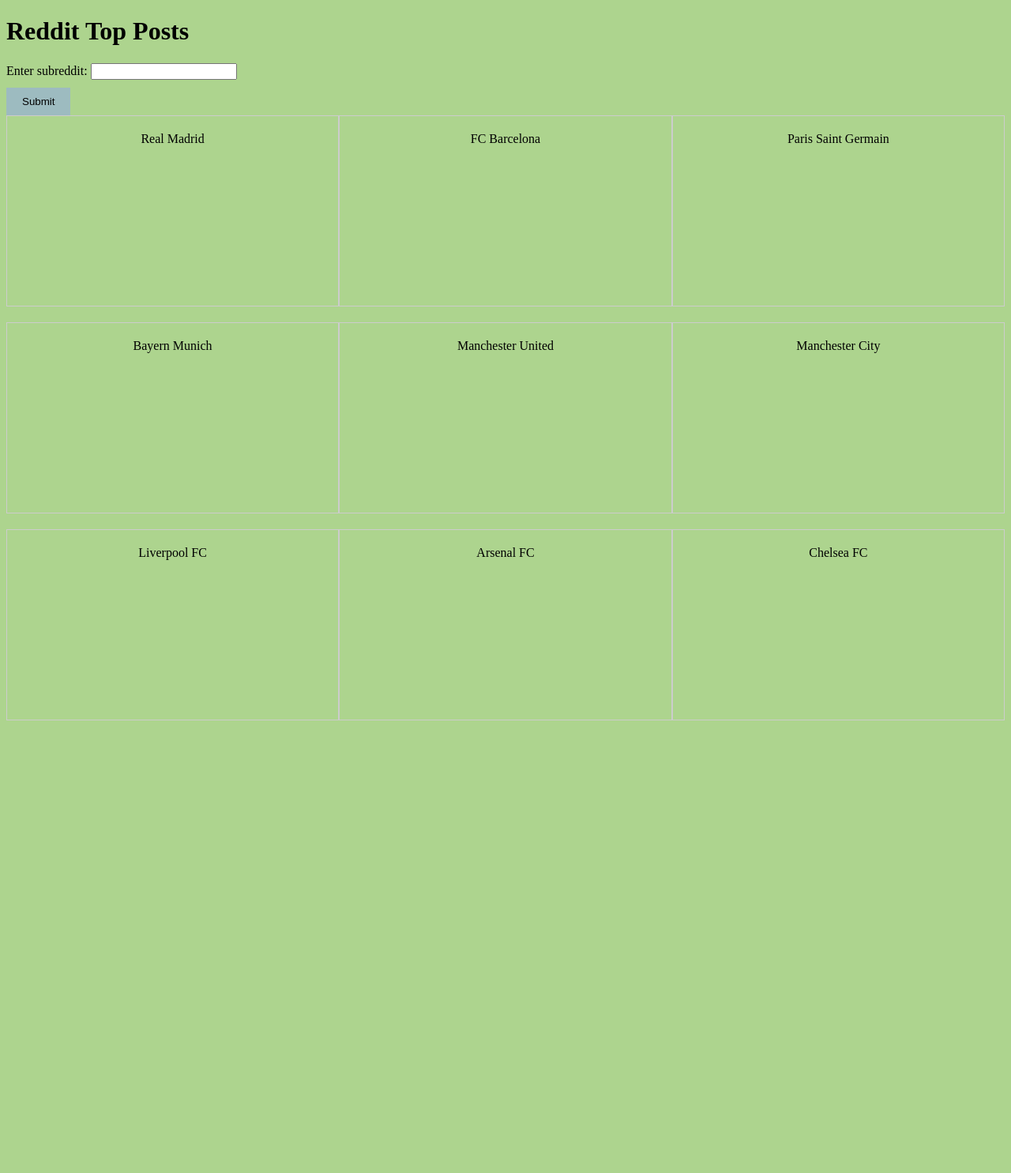
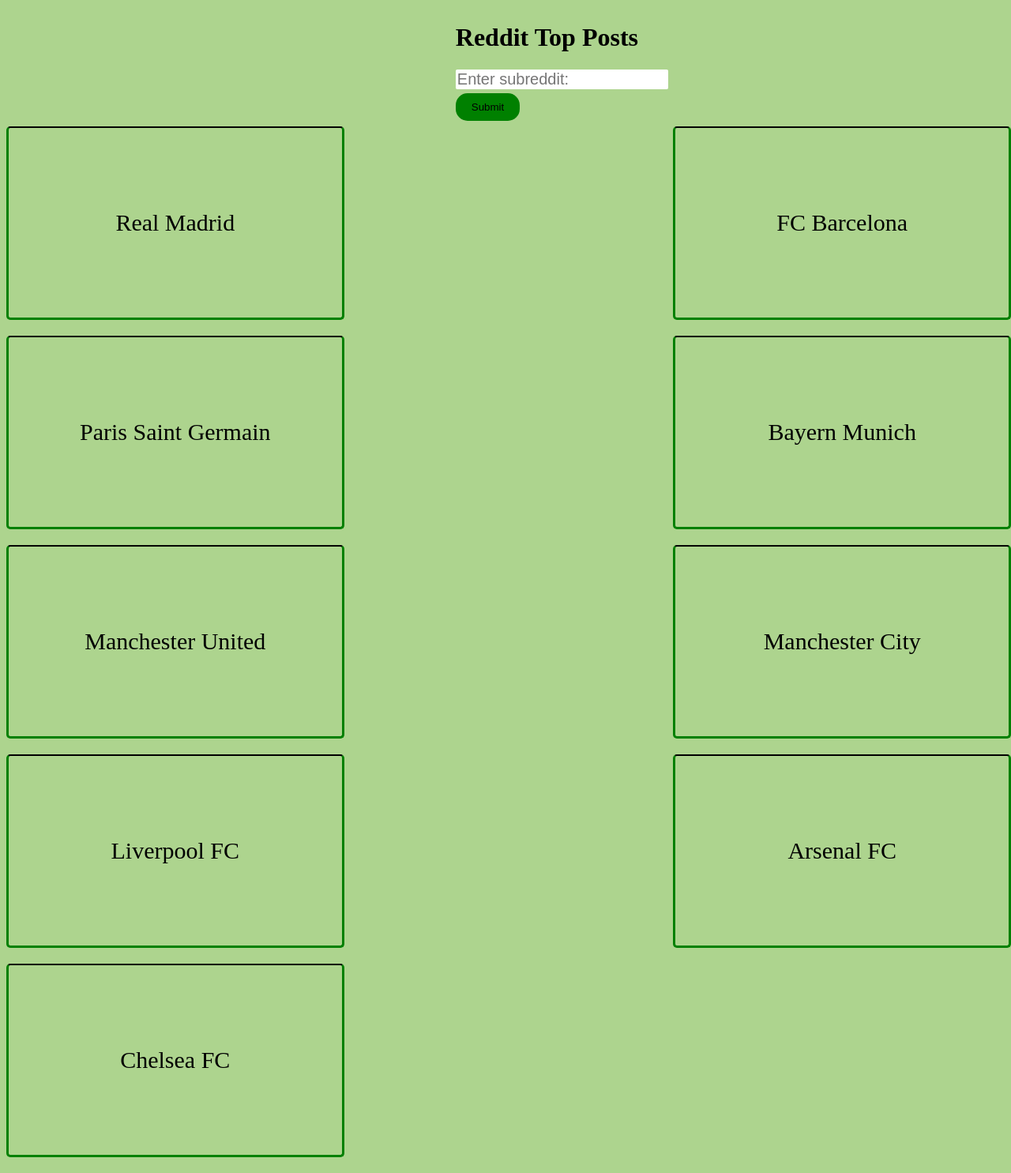
Before and after one commit to jgabryszewski01/rSentimentAnalysis, a Flask app: page / in a window 1280 px wide. Shown: the whole page at 79% size. Before the commit the page ends 912 px from the top, so only its background shows below. Run offline with Flask 3, Linux system fonts and the light colour scheme.

Commit message:
Update index.html

```diff
--- a/templates/index.html
+++ b/templates/index.html
@@ -11,6 +11,28 @@
             margin: 0 auto;
             margin-bottom: 50px;
         }
+        .content{
+            position: relative;
+        }
+        .content-top{
+            position: absolute;
+            height: 100px;
+            left: 45%;
+        }
+        /* .submitBtn{
+            position: absolute;
+left: 30%;
+        } */
+        .input{
+            font-size: 20px;
+            border: none;
+            border-radius: 2px;
+        }
+        .content-main{
+            position: absolute;
+            top: 160px;
+        }
+
         .tile-container {
             display: flex;
             flex-wrap: wrap;
@@ -23,17 +45,23 @@
         .tile {
             width: 30%;
             height: 200px;
-            border: 1px solid #ccc;
+            font-size: 30px;
+            line-height: 200px;
+            border: 3px solid green ;
+            border-top: 2px solid #000;
+            border-bottom: 3px solid green;
+            border-radius: 5px;
             margin-bottom: 20px;
             padding: 20px;
             text-align: center;
             cursor: pointer;
         }
         button {
-        margin-top: 10px;
-        background-color: #9dbbc0;
+        margin-top: 5px;
+        background-color: green;
         padding: 10px 20px;
         border: none;
+        border-radius: 15px;
         cursor: pointer;
         }
         button:hover {
@@ -42,15 +70,20 @@
     </style>
 </head>
 <body>
+    <div class="content">
+        <div class="content-top">
     <h1>Reddit Top Posts</h1>
-    <div class="search-content"></div>
+
         <form method="POST" action="/">
-            <label for="subreddit">Enter subreddit:</label>
-            <input type="text" id="subreddit" name="subreddit" required>
+            <!-- <label for="subreddit">Enter subreddit:</label> -->
+            <input class="input" type="text" id="subreddit" name="subreddit" required placeholder="Enter subreddit:">
+
             <br>
-            <button type="submit">Submit</button>
+            <button class="submitBtn" type="submit">Submit</button>
         </form>
     </div>
+</div>
+<div class="content-main">
     <div class="tile-container">
         <div class="tile" onclick="redirectToResults('realmadrid')">Real Madrid</div>
         <div class="tile" onclick="redirectToResults('Barca')">FC Barcelona</div>
@@ -62,6 +95,8 @@
         <div class="tile" onclick="redirectToResults('Gunners')">Arsenal FC</div>
         <div class="tile" onclick="redirectToResults('chelseafc')">Chelsea FC</div>
     </div>
+</div>
+</div>
     <script>
         function redirectToResults(subreddit) {
             window.location.href = "/results/" + subreddit;
```
